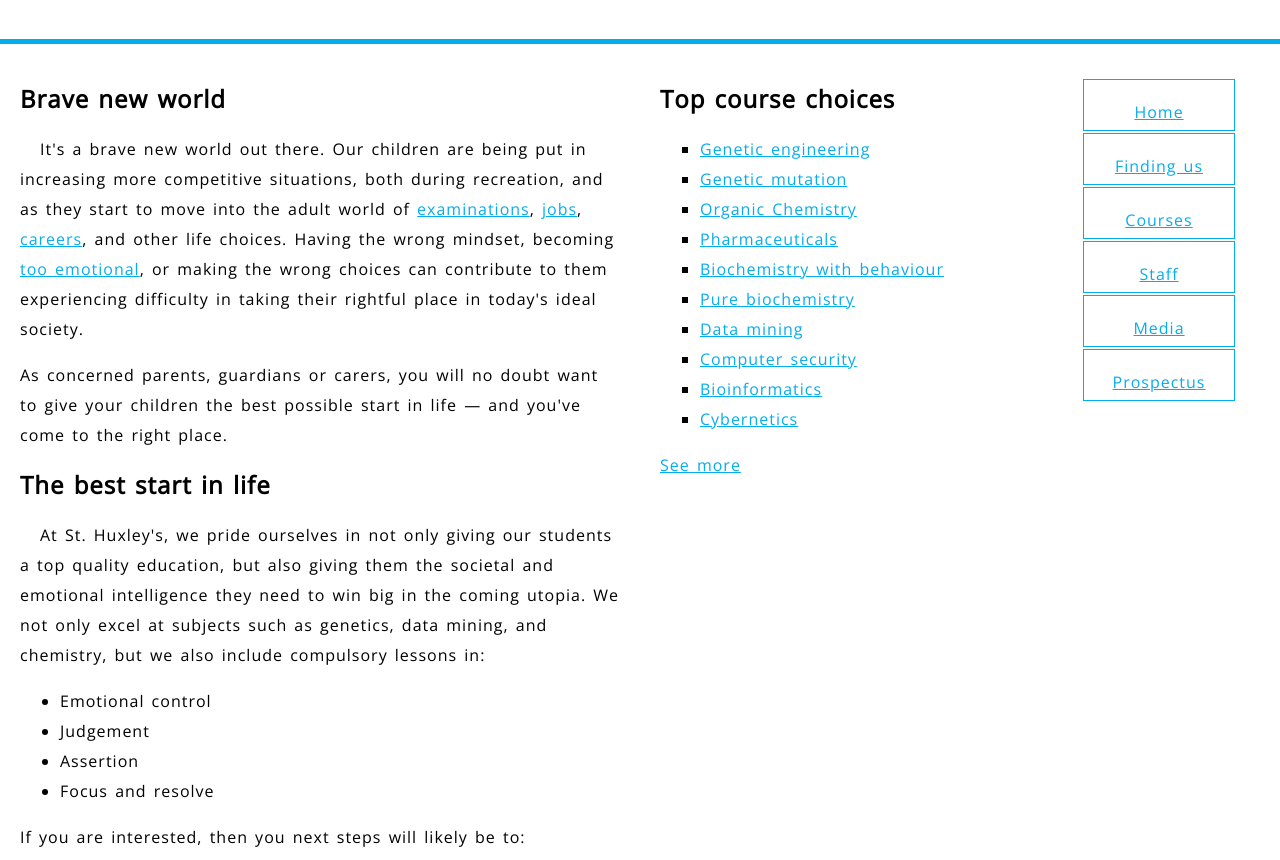
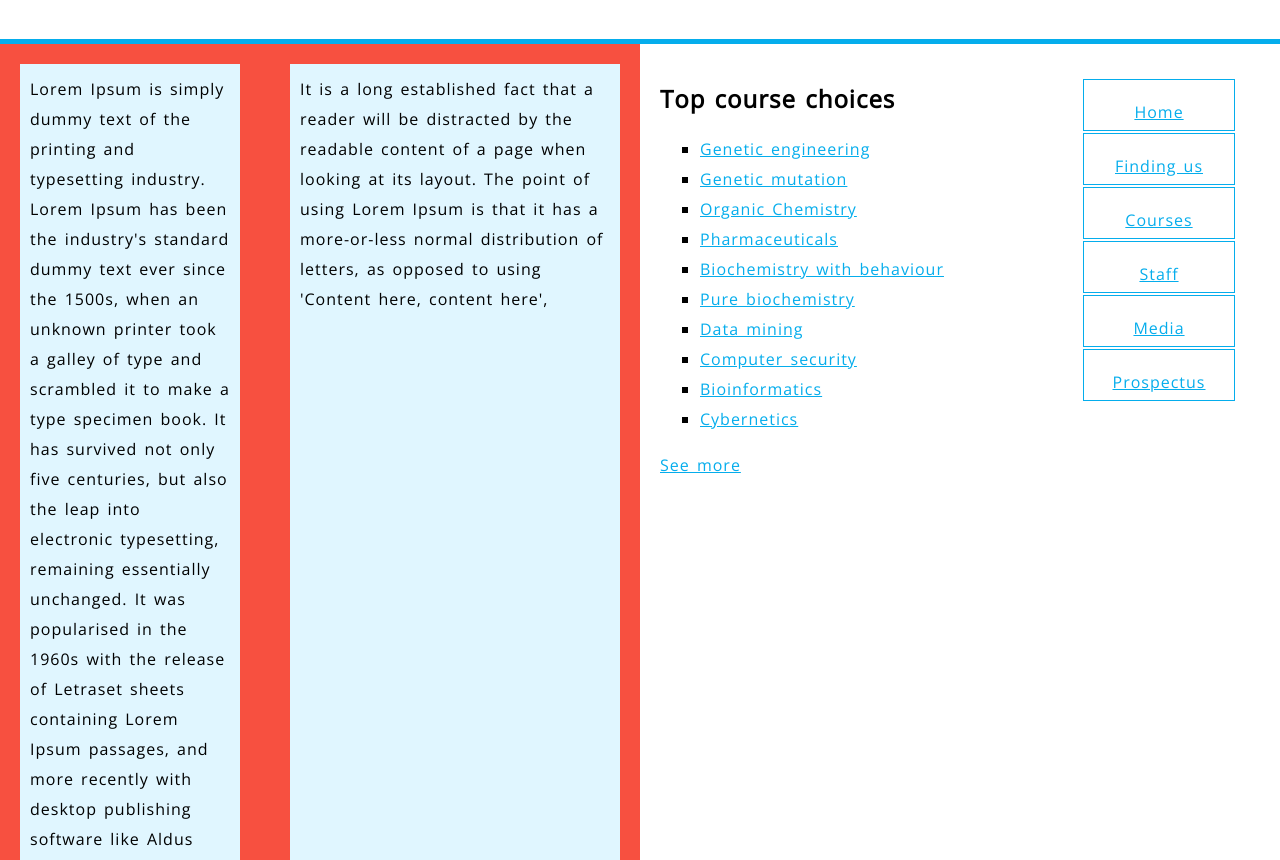
Before and after one commit to inspedralbes/disseny-de-la-portada-d-una-web-escolar-a20ikebraper, a plain HTML site: page web/index.html in a window 1280 px wide. Shown: the part 92-952 px from the top of the page. Drawn offline with nearby package versions, Linux system fonts and the light colour scheme.

Commit message:
Implementado Grid Layaout

```diff
--- a/web/css/estils.css
+++ b/web/css/estils.css
@@ -105,3 +105,16 @@
    a:active {
     color: #FF9C31;
   }
+
+  div{
+    padding: 10px;
+    background-color: #e0f6ff;
+  }
+
+  .grid-container {
+    display: grid;
+    column-gap: 50px;
+    row-gap: 50px;
+    grid-template-columns: 2fr 3fr;
+    background-color: #F75040;
+  }
--- a/web/index.html
+++ b/web/index.html
@@ -15,31 +15,15 @@
     <h1>Institut Pedralbes</h1>
   </header>
 
-  <section>
-      <h2>Brave new world</h2>
+  <section class="grid-container">
 
-      <p>It's a brave new world out there. Our children are being put in increasing more competitive situations, both during recreation, and as they start to move into the adult world of <a href="https://en.wikipedia.org/wiki/Examination">examinations</a>, <a href="https://en.wikipedia.org/wiki/Jobs">jobs</a>, <a href="https://en.wikipedia.org/wiki/Career">careers</a>, and other life choices. Having the wrong mindset, becoming <a href="https://en.wikipedia.org/wiki/Emotion">too emotional</a>, or making the wrong choices can contribute to them experiencing difficulty in taking their rightful place in today's ideal society.</p>
+    <div>Lorem Ipsum is simply dummy text of the printing and typesetting industry. Lorem Ipsum has been the industry's standard dummy text ever since the 1500s, when an unknown printer took a galley of type and scrambled it to make a type specimen book. It has survived not only five centuries, but also the leap into electronic typesetting, remaining essentially unchanged. It was popularised in the 1960s with the release of Letraset sheets containing Lorem Ipsum passages, and more recently with desktop publishing software like Aldus PageMaker including versions of Lorem Ipsum.</div>
+    <div>It is a long established fact that a reader will be distracted by the readable content of a page when looking at its layout. The point of using Lorem Ipsum is that it has a more-or-less normal distribution of letters, as opposed to using 'Content here, content here',</div>
+    <div>Contrary to popular belief, Lorem Ipsum is not simply random text. It has roots in a piece of classical Latin literature from 45 BC, making it over 2000 years old. Richard McClintock, a Latin professor at Hampden-Sydney College in Virginia, looked up one of the more obscure Latin words, consectetur, from a Lorem Ipsum passage, and going through the cites of the word in classical literature, discovered the undoubtable source. Lorem Ipsum comes from sections 1.10.32 and 1.10.33 of "de Finibus Bonorum et Malorum" (The Extremes of Good and Evil) by Cicero, written in 45 BC. This book is a treatise on the theory of ethics, very popular during the Renaissance. The first line of Lorem Ipsum, "Lorem ipsum dolor sit amet..", comes from a line in section 1.10.32.</div>
+    <div>The standard chunk of Lorem Ipsum used since the 1500s is reproduced below for those interested. Sections 1.10.32 and 1.10.33 from "de Finibus Bonorum et Malorum" by Cicero are also reproduced in their exact original form, accompanied by English versions from the 1914 translation by H. Rackham.</div>
+    <div>There are many variations of passages of Lorem Ipsum available, but the majority have suffered alteration in some form, by injected humour, or randomised words which don't look even slightly believable. If you are going to use a passage of Lorem Ipsum, you need to be sure there isn't anything embarrassing hidden in the middle of text. All the Lorem Ipsum generators on the Internet tend to repeat predefined chunks as necessary,</div>
+    <div>Making this the first true generator on the Internet. It uses a dictionary of over 200 Latin words, combined with a handful of model sentence structures, to generate Lorem Ipsum which looks reasonable. The generated Lorem Ipsum is therefore always free from repetition, injected humour, or non-characteristic words etc.</div>
 
-      <p>As concerned parents, guardians or carers, you will no doubt want to give your children the best possible start in life — and you've come to the right place.</p>
-
-      <h2>The best start in life</h2>
-
-      <p>At St. Huxley's, we pride ourselves in not only giving our students a top quality education, but also giving them the societal and emotional intelligence they need to win big in the coming utopia. We not only excel at subjects such as genetics, data mining, and chemistry, but we also include compulsory lessons in:</p>
-
-      <ul>
-        <li>Emotional control</li>
-        <li>Judgement</li>
-        <li>Assertion</li>
-        <li>Focus and resolve</li>
-      </ul>
-
-      <p>If you are interested, then you next steps will likely be to:</p>
-
-      <ol>
-        <li><a href="#">Call us</a> for more information</li>
-        <li><a href="#">Ask for a brochure</a>, which includes signup form</li>
-        <li><a href="#">Book a visit</a>!</li>
-      </ol>
   </section>
 
   <aside>
```
